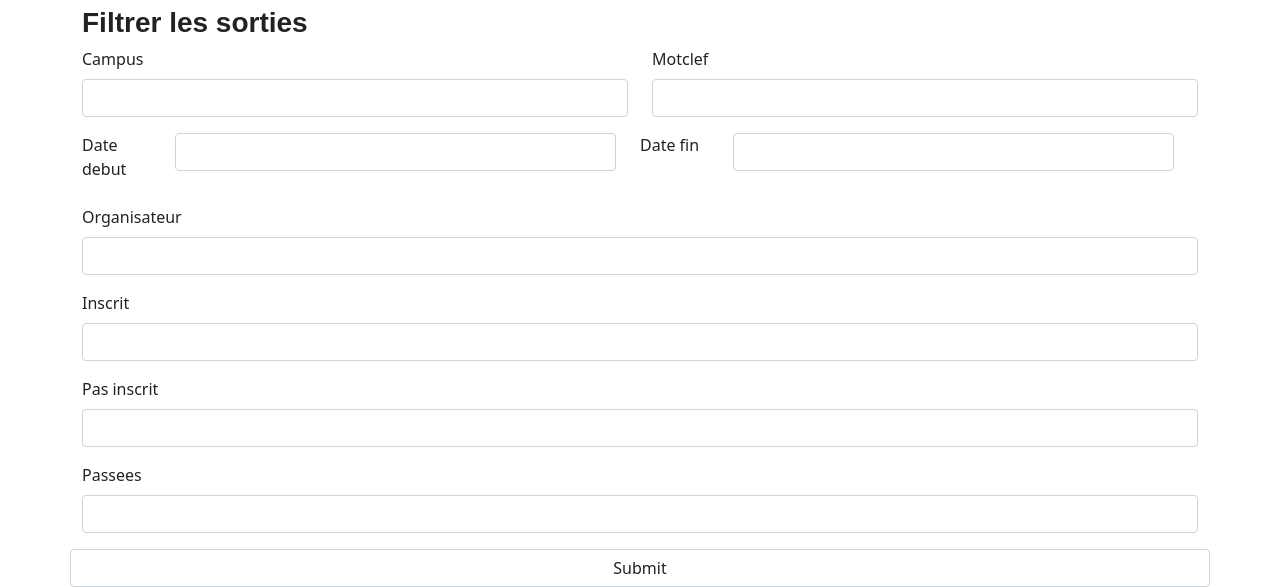
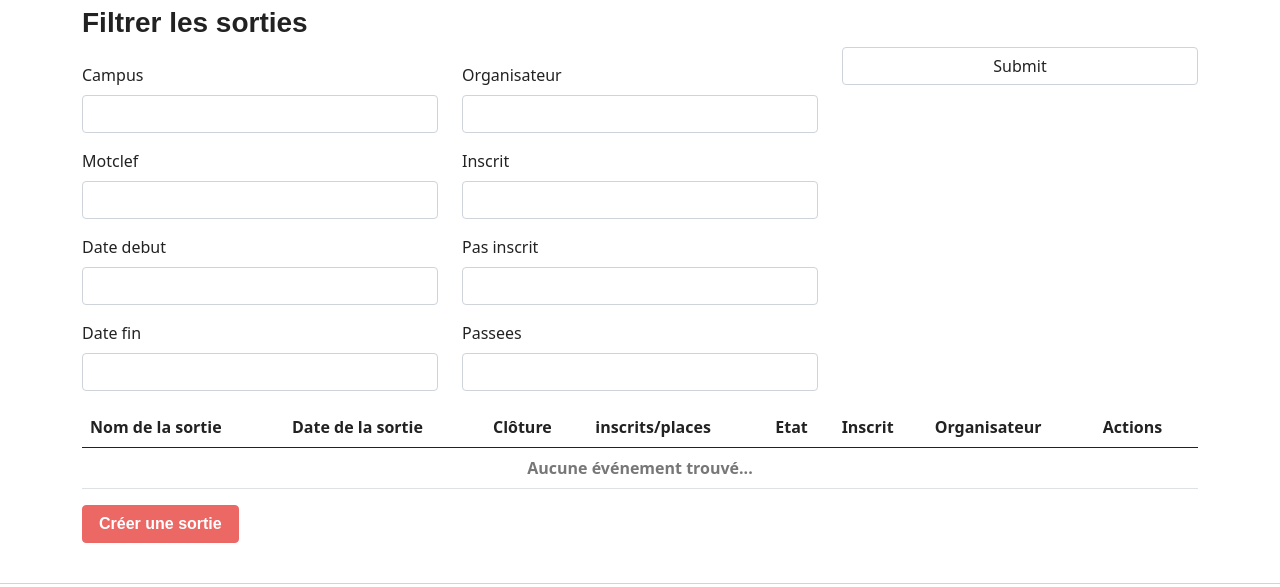
Before and after one commit to CarolineGrandval/sortir, a Symfony app: template templates/main/home.html.twig in a window 1280 px wide. Shown: the part 319-906 px from the top of the page. Run offline with Twig, Linux system fonts and the light colour scheme; the template is opened without the code that fills it, so the values that code supplies are empty; form fields are guessed from the names that the template uses; some libraries are stand-ins or nearby versions; some web fonts are replaced.

Commit message:
Modification Accueil

```diff
--- /dev/null
+++ b/public/js/datepicker.js
@@ -0,0 +1,7 @@
+$(document).ready(function (){
+    $('.input-daterange input').each(function () {
+        $(this).datepicker({
+            format: 'dd/mm/YYYY'
+        });
+    });
+});
--- a/src/Entity/Rechercher.php
+++ b/src/Entity/Rechercher.php
@@ -18,9 +18,9 @@ class Rechercher
      */
     private ?int $id;
     private ?Campus $campus;
-    private ?string $motclef;
-    private ?DateTime $dateDebut;
-    private ?DateTime $dateFin;
+    private ?string $motclef = null;
+    private ?DateTime $dateDebut = null;
+    private ?DateTime $dateFin = null;
     private bool $organisateur = true;
     private bool $inscrit = true;
     private bool $pasInscrit = true;
--- a/templates/main/home.html.twig
+++ b/templates/main/home.html.twig
@@ -6,15 +6,8 @@
           rel="stylesheet"/>
 {% endblock stylesheets %}
 {% block javascripts %}
-    <script src="https://cdnjs.cloudflare.com/ajax/libs/bootstrap-datepicker/1.9.0/js/bootstrap-datepicker.js"></script>
-     <script>
-         jQuery(document).ready(function() {
-             // you may need to change this code if you are not using Bootstrap Datepicker
-             $('.js-datepicker').datepicker({
-                format: 'yyyy-mm-dd'
-             });
-         });
-     </script>
+        {#{{ insertion du fichier js }}#}
+        <script src="{{ asset('js/datepicker.js') }}"></script>
 {% endblock %}
 
 {% block body %}
@@ -24,8 +17,8 @@
     <div class="row">
         <div class="col-md-push-6">
             <span class="pull-right">
-            <h5>Date du jour : {{ "now"|date("d/m/Y") }}</h5>
-            <h5>Participant : {{ app.user.pseudo }}</h5>
+                <h5>Date du jour : {{ "now"|date("d/m/Y") }}</h5>
+                <h5>Participant : {{ app.user.pseudo }}</h5>
             </span>
         </div>
     </div>
@@ -33,35 +26,21 @@
         <h3>Filtrer les sorties</h3>
         <div id="search">
             {{ form_start(searchForm, { 'attr': {'class': 'form'} }) }}
-            <div class="row">
-                <div class="col-md-6">
-                    {{ form_row(searchForm.campus) }}
+            <div class="row justify-content-between custom-line">
+
+                <div class="col-4">
+                    <p>{{ form_row(searchForm.campus) }}</p>
+                    <p>{{ form_row(searchForm.motclef) }}</p>
+                    <p>{{ form_row(searchForm.dateDebut) }} {{ form_row(searchForm.dateFin) }}</p>
                 </div>
-                <div class="col-md-6">
-                    {{ form_row(searchForm.motclef) }}
+                <div class="col-4">
+                    <p>{{ form_row(searchForm.organisateur) }}</p>
+                    <p>{{ form_row(searchForm.inscrit) }}</p>
+                    <p>{{ form_row(searchForm.pasInscrit) }}</p>
+                    <p>{{ form_row(searchForm.passees) }}</p>
                 </div>
-                <div class="row">
-                    <div class="col-md-6">
-                        <div class="row mb-3">
-                            <div class="col-2 inline-label">{{ form_label(searchForm.dateDebut) }}</div>
-                            <div class="col-10">{{ form_widget(searchForm.dateDebut) }}{{ form_errors(searchForm.dateDebut) }}</div>
-                            {# {{ form_row(searchForm.dateDebut) }} #}
-                        </div>
-                    </div>
-                    <div class="col-md-6">
-                        <div class="row mb-3">
-                            <div class="col-2 inline-label">{{ form_label(searchForm.dateFin) }}</div>
-                            <div class="col-10">{{ form_widget(searchForm.dateFin) }}{{ form_errors(searchForm.dateFin) }}</div>
-                            {# {{ form_row(searchForm.dateFin) }} #}
-                        </div>
-                    </div>
-                </div>
-
-                {{ form_row(searchForm.organisateur) }}
-                {{ form_row(searchForm.inscrit) }}
-                {{ form_row(searchForm.pasInscrit) }}
-                {{ form_row(searchForm.passees) }}
-                {{ form_widget(searchForm.submit) }}
+                <div class="col-4"><p>{{ form_widget(searchForm.submit) }}</p></div>
+            </div>
                 {{ form_end(searchForm) }}
             </div>
         </div>
@@ -81,6 +60,12 @@
                 </thead>
                 <tbody>
                 {% for sortie in sorties %}
+                    {# Récupérer les différentes variables afin de faire des filtres en conséquence #}
+                    {% set dateDebut = sortie.dateHeureDebut|date('Y-m-d') %}
+                    {% set dateDifference = "now"|date('Y-m-d') %}
+                    {% set dateEcart = date(dateDifference).diff(date(dateDebut)) %}
+                    {% if dateEcart.days <= 30 %}
+                    {% else %}
                     <tr>
                         <th scope="row">{{ sortie.nom }}</th>
                         <td>{{ sortie.nom|capitalize }}</td>
@@ -125,6 +110,11 @@
                             {% endif %}
                         </td>
                     </tr>
+                        {% endif %}
+                {% else %}
+                    <tr class="text-center">
+                        <th class="text-center text-muted" scope="row" colspan="8">Aucune événement trouvé...</th>
+                    </tr>
                 {% endfor %}
                 </tbody>
             </table>
```
Also changed, not shown: src/Form/SortieRechercheType.php (+7 -1 lines), src/Repository/SortieRepository.php (+51 -50 lines), 2 other files.
